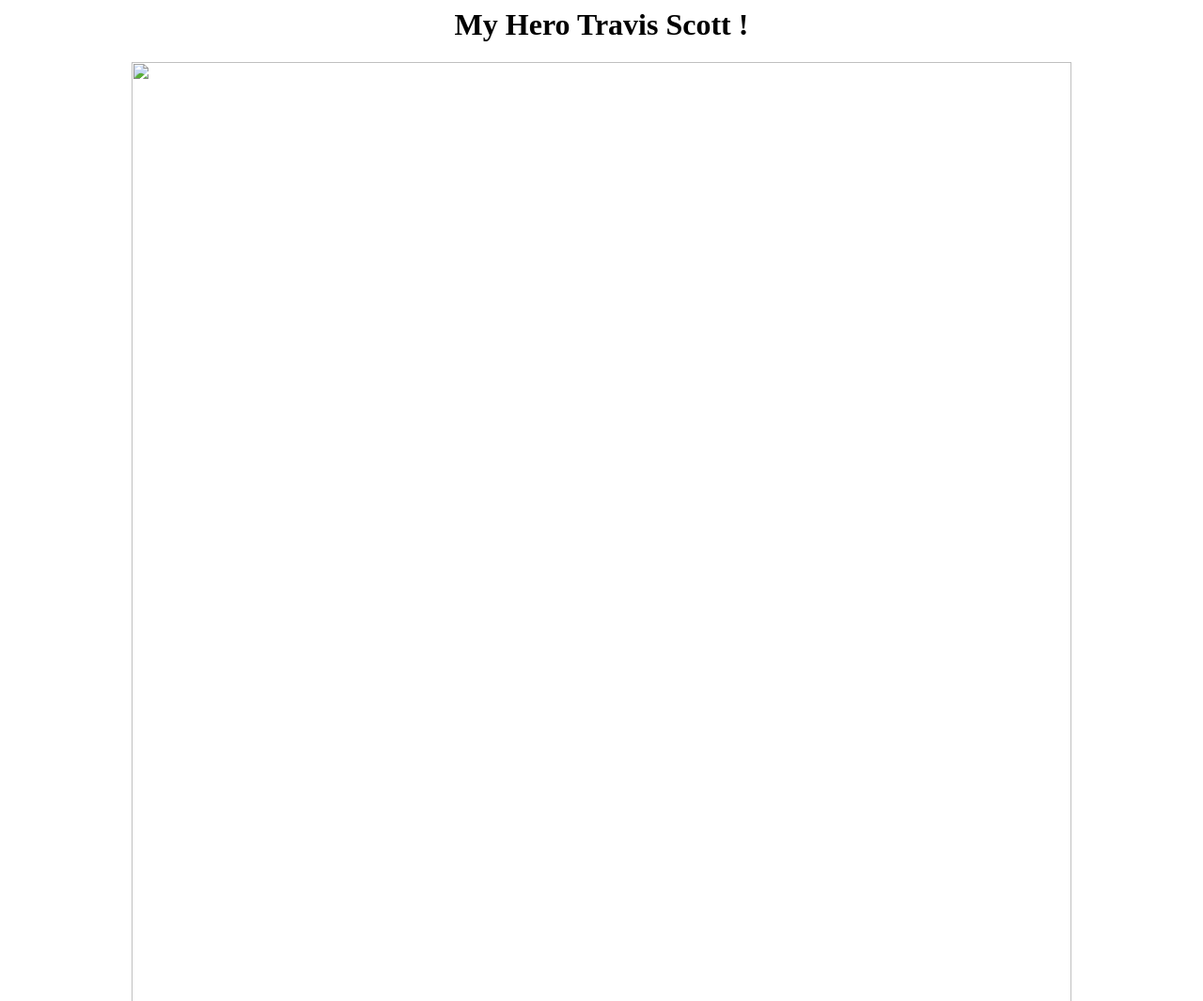
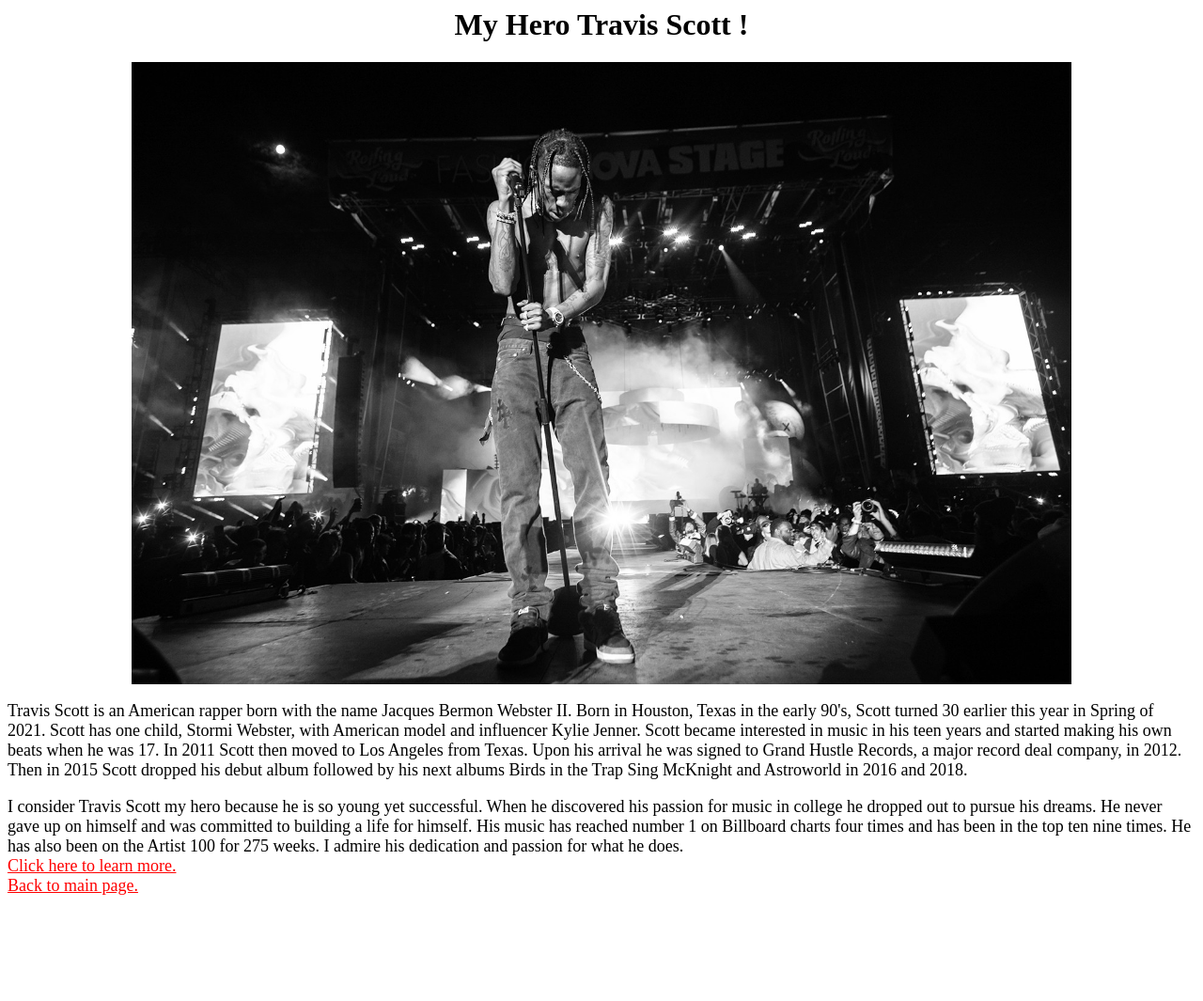
Before and after one commit to p7wouden23/website, a plain HTML site: page hero.html in a window 1280 px wide. Shown: the top 1065 px of the page at 94% size. After the commit the page ends 971 px from the top, so only its background shows below. Drawn offline with Linux system fonts and the light colour scheme.

Commit message:
Update hero.html

```diff
--- a/hero.html
+++ b/hero.html
@@ -6,7 +6,7 @@
 
 <center>
 <h1> <b> My Hero Travis Scott ! </b> </h1>
-<img src="images/rollingloud.JPEG" width=1000>
+<img src="images/rollingloud.jpg" width=1000>
 <br/>
 </center>
 </br>
```
